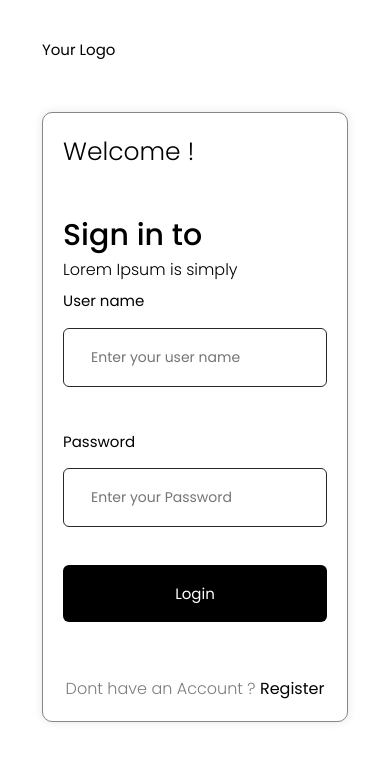
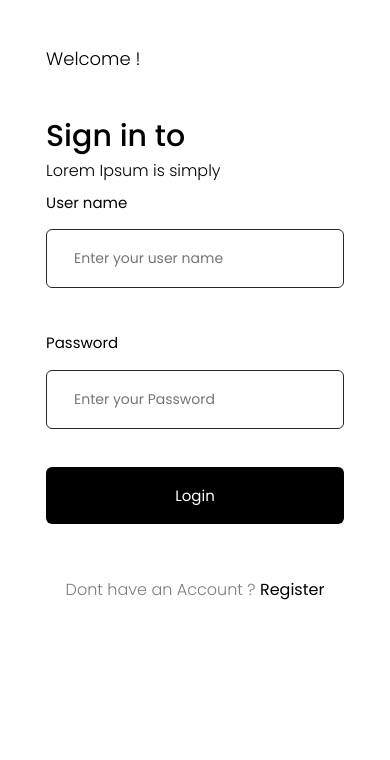
Before and after one commit to fullstack-overkill/crud-da-alegria, an Angular app in the folder cliente/: page /auth/login in a window 390 px wide. Shown: the top 760 px of the page. Built offline with nearby package versions, Linux system fonts and the light colour scheme.

Commit message:
feat(wp): Estilo da tela de login adaptado para mobile

```diff
--- a/cliente/src/app/pages/auth/login/login.component.sass
+++ b/cliente/src/app/pages/auth/login/login.component.sass
@@ -91,7 +91,7 @@
 
           .welcome
             font-weight: 300
-            font-size: 25px
+            font-size: clamp(18px, 2vw, 25px)
             margin: 0px 0px clamp(5px, 45px, 5vh) 0px
           .title
             font-weight: 500
@@ -116,7 +116,6 @@
 
     .coll-2
       display: flex
-      justify-content: center
       align-items: center
       min-height: 0px
       img
@@ -124,7 +123,14 @@
 
 @media screen and (max-width: 880px), screen and (max-height: 740px)
   .app-login
+    padding: clamp(5px, 25px, 5vh) clamp(5px, 26px, 5vh)
+    .row-1
+      display: none
     .row-2
       grid-template-columns: 1fr
+      .coll-1
+        .card
+          border: none
+          box-shadow: none
       .coll-2
         display: none
```
